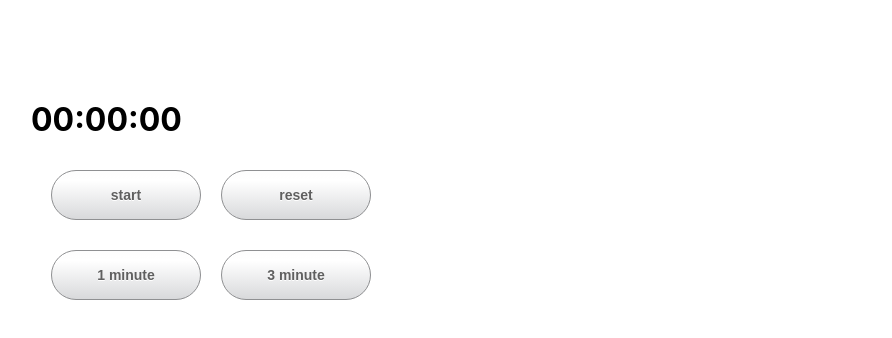
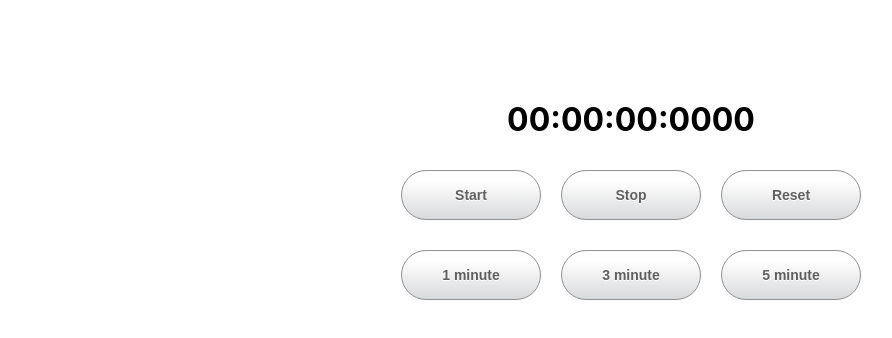
Before and after one commit to dmytrobaraban/React_HW, a React (Create React App) app: page / in a window 1280 px wide. Shown: the top 338 px of the page, without its empty margins (9-901 px from the left). Built offline with nearby package versions, Linux system fonts and the light colour scheme.

Commit message:
change logic for btn

```diff
--- a/src/App.css
+++ b/src/App.css
@@ -1,11 +1,15 @@
 .container{
-  width: 1200px;
+  width: 500px;
   margin: 100px auto;
 }
 
 .btn{
   display: flex;
   margin: 10px;
+}
+
+h1{
+  text-align: center;
 }
 
 button {
@@ -40,7 +44,13 @@ button:focus {
   box-shadow: 0 4px 3px 1px #FCFCFC, 0 6px 8px #D6D7D9, 0 -4px 4px #CECFD1, 0 -6px 4px #FEFEFE, inset 0 0 5px 3px #999, inset 0 0 30px #aaa;
 }
 
+ul {
+  text-align: center;
+  padding-left: 0;
+}
+
 li {
   list-style: none;
   font-size: 20px;
+
 }
--- a/src/App.jsx
+++ b/src/App.jsx
@@ -2,9 +2,11 @@ import React, { useState, useEffect } from 'react';
 import './App.css';
 
 function App() {
-  const [time, setTime] = useState(0);
+  const [time, setTime] = useState(0); // час в секундах
   const [timerOn, setTimer] = useState(false);
   const [savesTime, setSavesTime] = useState([]);
+  const [stopped, setStopped] = useState(false);
+  const [isReset, setIsReset] = useState(false);
 
   const soundStart = new Audio(
     'https://cdn.videvo.net/videvo_files/audio/premium/audio0086/watermarked/el_interface_button_22_hpx_preview.mp3'
@@ -20,33 +22,65 @@ function App() {
     let interval = null;
     if (timerOn) {
       interval = setInterval(() => {
-        setTime((prevTime) => prevTime - 1);
-      }, 1000);
+        setTime((prevTime) => prevTime - 0.1);
+      }, 100); // оновлюємо кожні 100 мілісекунд
     } else {
       clearInterval(interval);
     }
     return () => clearInterval(interval);
   });
 
-  const timerStart = () => {
+  useEffect(() => {
+    if (timerOn && Math.round(time) === 0) {
+      setTimer(false);
+      setTime(0);
+      alert('Time is out!');
+    }
+  }, [timerOn, time]);
+
+  useEffect(() => {
+    // Отримуємо збережені дані з локального сховища
+    const savedTime = localStorage.getItem('savedTimes');
+    if (savedTime) {
+      // Парсимо рядок JSON в масив
+      setSavesTime(JSON.parse(savedTime));
+    }
+  }, []);
+
+  // Функція, яка зберігає час у локальному сховищі
+  const saveTime = (time) => {
+    // Конвертуємо масив у рядок JSON та зберігаємо його в локальному сховищі
+    localStorage.setItem('savedTimes', JSON.stringify([...savesTime, time]));
+  };
+
+  const timerStart = (time) => {
+    setTimer(true);
     soundStart.play();
+  };
+
+  const timerContinue = () => {
     setTimer(true);
+    setStopped(false);
+    soundStart.play();
   };
 
   const timerStop = () => {
+    setTimer(false);
+    setSavesTime([...savesTime, time]);
+    saveTime();
+    setStopped(true);
     soundStop.play();
-    setSavesTime([...savesTime, time]);
-    setTimer(false);
   };
 
   const resetTimer = () => {
-    soundReset.play();
-    timerStop();
+    setTimer(false);
     setTime(0);
     setSavesTime([]);
+    setIsReset(true);
+    soundReset.play();
   };
 
-  // конвертуємо час у формат HH:MM:SS
+  // конвертуємо час у формат HH:MM:SS:MSMS
   const formatTime = (time) => {
     const hours = Math.floor(time / 3600)
       .toString()
@@ -57,20 +91,28 @@ function App() {
     const seconds = Math.floor(time % 60)
       .toString()
       .padStart(2, '0');
-    return `${hours}:${minutes}:${seconds}`;
+    const milliseconds = Math.floor((time % 1) * 1000)
+      .toString()
+      .padStart(4, '0');
+    return `${hours}:${minutes}:${seconds}:${milliseconds}`;
   };
 
   return (
     <div className="container">
       <h1>{formatTime(time)}</h1>
       <div className="btn">
-        {!timerOn && <button onClick={timerStart}>start</button>}
-        {timerOn && <button onClick={timerStop}>stop</button>}
-        <button onClick={resetTimer}>reset</button>
+        {(!timerOn && !stopped) || isReset ? (
+          <button onClick={timerStart}>Start</button>
+        ) : (
+          <button onClick={timerContinue}>Continue</button>
+        )}
+        <button onClick={timerStop}>Stop</button>
+        <button onClick={resetTimer}>Reset</button>
       </div>
       <div className="btn">
-        <button onClick={() => setTime(60)}>1 minute</button>
+        <button onClick={() => setTime(2)}>1 minute</button>
         <button onClick={() => setTime(180)}>3 minute</button>
+        <button onClick={() => setTime(300)}>5 minute</button>
       </div>
       <ul>
         {savesTime.map((time, index) => (
```
